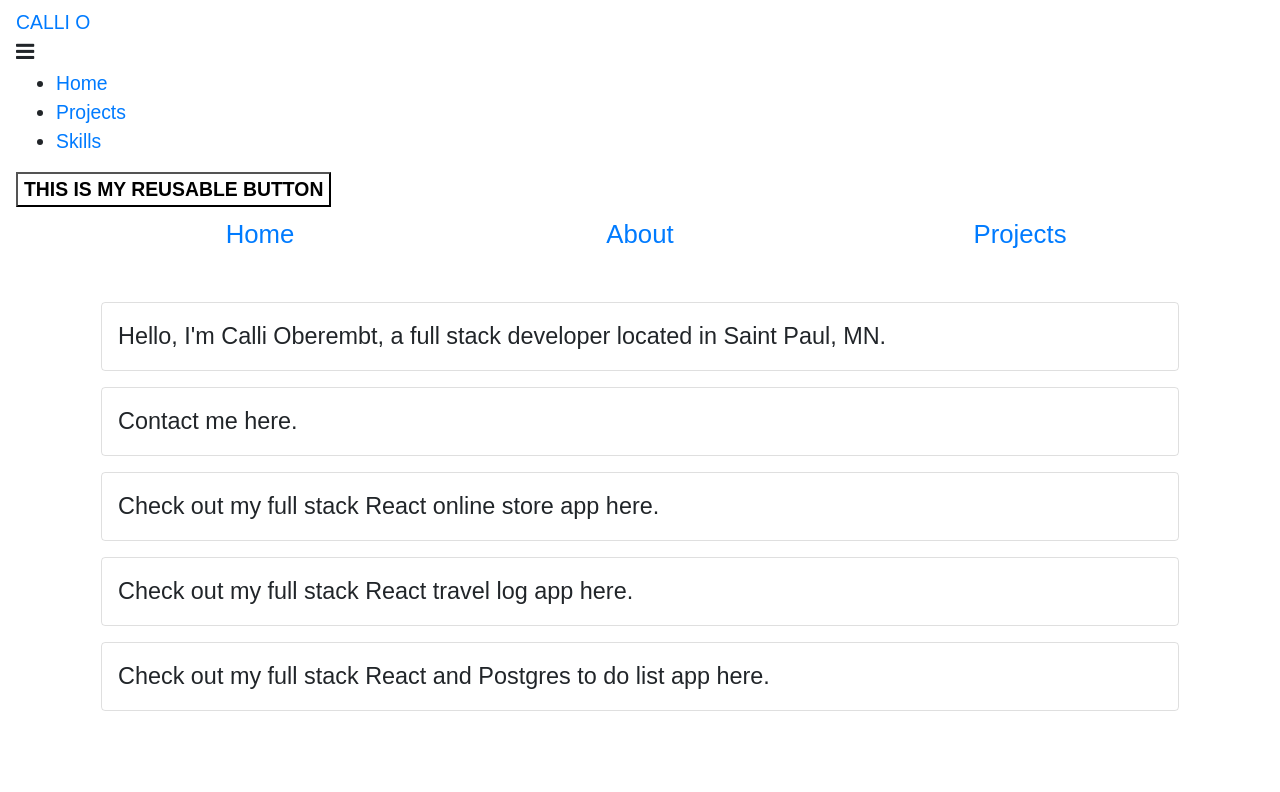
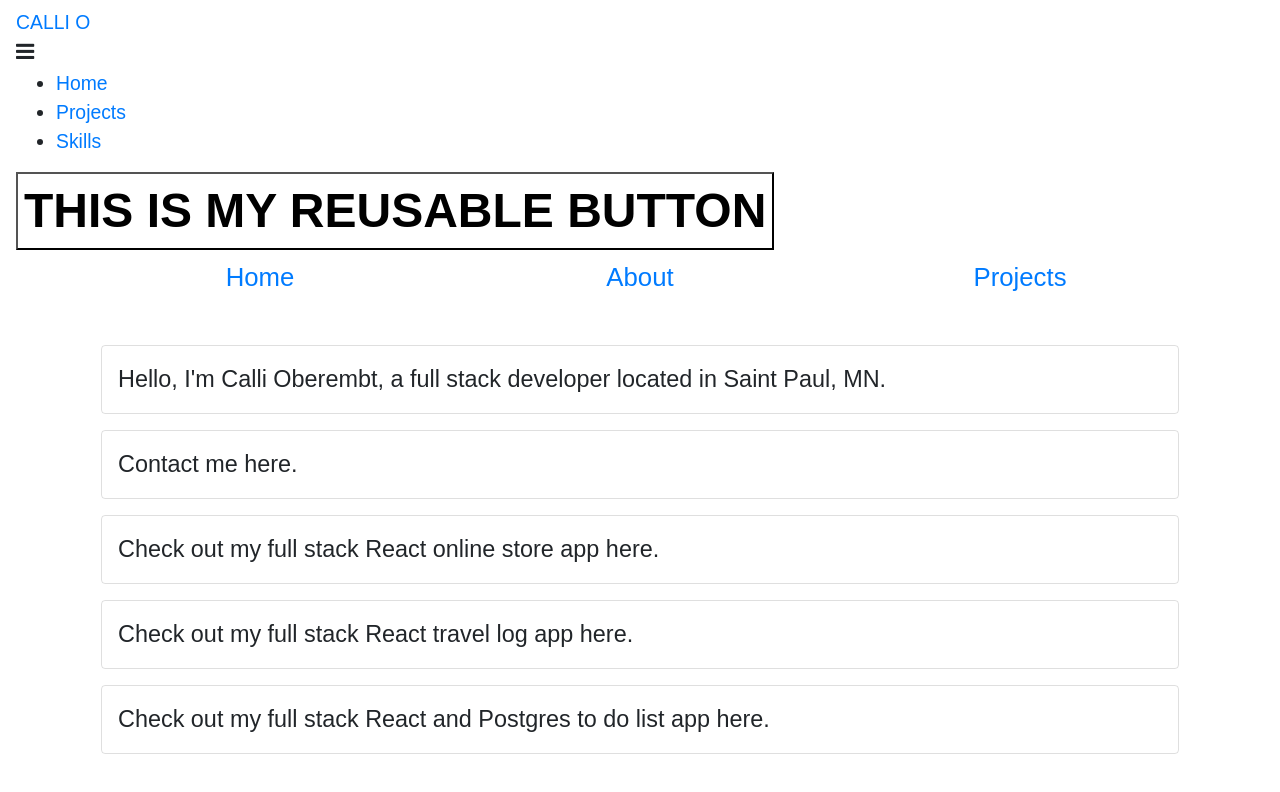
Before and after one commit to croberembt/croberembt.github.io, a React (Create React App) app in the folder client/: page / in a window 1280 px wide. Shown: the top 792 px of the page. Built offline with nearby package versions, Linux system fonts and the light colour scheme; a web font is replaced by a local one.

Commit message:
played around with passing props and added id prop to resuable button component

```diff
--- a/client/src/components/Button/Button.css
+++ b/client/src/components/Button/Button.css
@@ -36,3 +36,7 @@
   color: black;
   font-weight: bold;
 }
+
+#test {
+  font-size: 3rem;
+}
--- a/client/src/components/Button/Button.js
+++ b/client/src/components/Button/Button.js
@@ -4,13 +4,14 @@ import { Link } from 'react-router-dom';
 
 const STYLES = ['btn--fill', 'btn--outline', 'btn--fill--danger', 'btn--outline--danger', 'btn--fill--success', 'btn--outline--success'];
 
-export const Button = ({children, type, onClick, buttonStyle }) => {
+export const Button = ({children, id, type, onClick, buttonStyle }) => {
 
 const checkButtonStyle = STYLES.includes(buttonStyle) ? buttonStyle : STYLES[0];
 
   return (
     <Link to='/sign-up' className='btn-mobile'>
       <button
+        id={id}
         className={`${checkButtonStyle}`}
         onClick={onClick}
         type={type}
--- a/client/src/components/Navbar/Navbar.js
+++ b/client/src/components/Navbar/Navbar.js
@@ -49,7 +49,7 @@ const Navbar = () => {
                 </Link>
               </li>
             </ul>
-            {button && <Button buttonStyle='btn--outline'>THIS IS MY REUSABLE BUTTON</Button>}
+            {button && <Button id='test' buttonStyle='btn--outline'>THIS IS MY REUSABLE BUTTON</Button>}
         </div>
       </nav>
     </>
```
